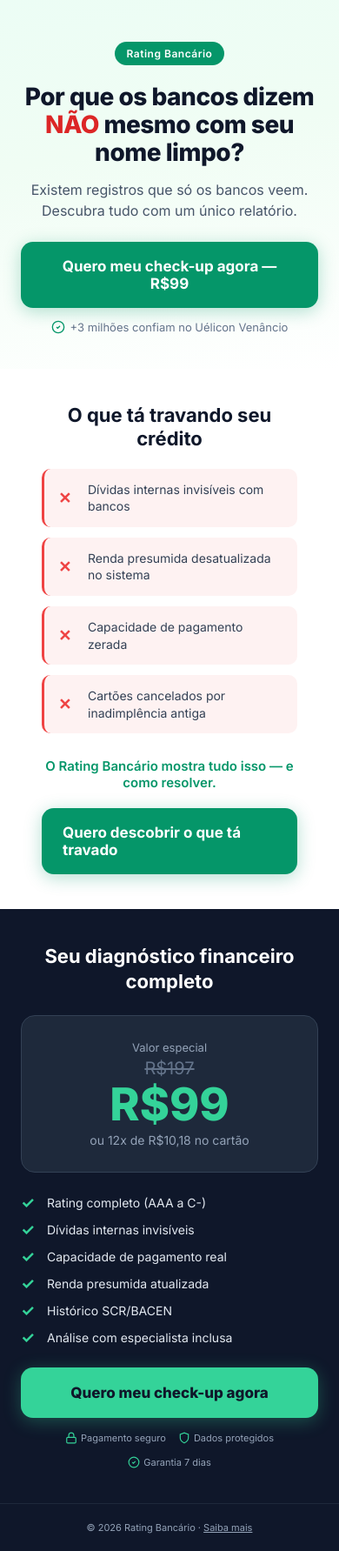
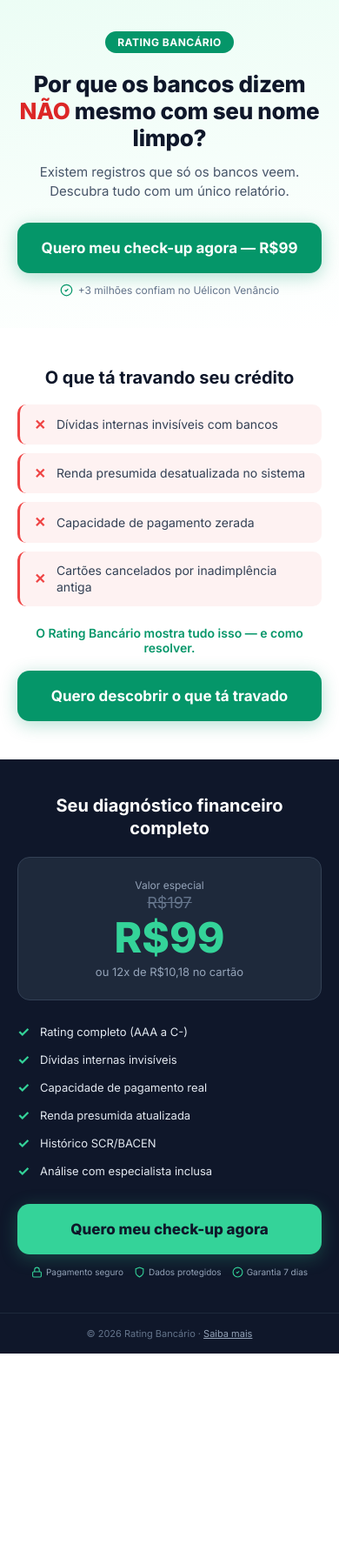
Before and after one commit to sergiolimasks/checkup360, a website: page frontend/oferta/index.html in a window 390 px wide. Shown: the whole page at 87% size. After the commit the page ends 1556 px from the top, so only its background shows below. Drawn offline with Linux system fonts and the light colour scheme.

Commit message:
fix: refazer LP3 /oferta/ 100% mobile-first
Removido container problemático. Todas as seções com section-inner
max-width 420px. Padding, fontes e elementos dimensionados pra mobile.
overflow-x hidden no body. Mesmo padrão das LP1 e LP2 aprovadas.

```diff
--- a/frontend/oferta/index.html
+++ b/frontend/oferta/index.html
@@ -42,70 +42,24 @@
     body {
       background: #fff;
       color: #1a1a19;
+      overflow-x: hidden;
     }
 
-    .container {
-      max-width: 480px;
-      margin: 0 auto;
-      padding: 0 24px;
+    /* === SHARED === */
+    .section {
+      width: 100%;
+      padding: 44px 20px;
     }
 
-    /* === HERO === */
-    .hero {
-      background: linear-gradient(170deg, #ecfdf5 0%, #f0fdf4 40%, #fff 100%);
-      padding: 48px 24px 40px;
-      text-align: center;
-    }
-    .hero .container { padding: 0; }
-
-    .hero .badge {
-      display: inline-flex;
-      align-items: center;
-      gap: 6px;
-      padding: 6px 14px;
-      background: #059669;
-      color: #fff;
-      border-radius: 50px;
-      font-size: 12px;
-      font-weight: 600;
-      letter-spacing: 0.5px;
-      margin-bottom: 20px;
-    }
-
-    .hero h1 {
-      font-size: 28px;
-      font-weight: 800;
-      line-height: 1.15;
-      letter-spacing: -0.5px;
-      color: #0f172a;
-      margin-bottom: 14px;
-      max-width: 380px;
-      margin-left: auto;
-      margin-right: auto;
-    }
-    .hero h1 em {
-      font-style: normal;
-      color: #dc2626;
-    }
-
-    .hero .sub {
-      font-size: 16px;
-      color: #475569;
-      line-height: 1.5;
-      margin-bottom: 24px;
-      max-width: 340px;
-      margin-left: auto;
-      margin-right: auto;
+    .section-inner {
+      max-width: 420px;
+      margin: 0 auto;
     }
 
     .cta-btn {
-      display: flex;
-      align-items: center;
-      justify-content: center;
+      display: block;
       width: 100%;
-      max-width: 400px;
-      margin: 0 auto;
-      padding: 18px 24px;
+      padding: 18px 20px;
       font-size: 17px;
       font-weight: 700;
       color: #fff;
@@ -114,210 +68,227 @@
       border-radius: 14px;
       cursor: pointer;
       text-decoration: none;
+      text-align: center;
       min-height: 58px;
+      line-height: 22px;
       box-shadow: 0 4px 20px rgba(5, 150, 105, 0.3);
-      transition: transform 0.15s ease;
       -webkit-tap-highlight-color: transparent;
     }
-    .cta-btn:active { transform: scale(0.97); }
+    .cta-btn:active { opacity: 0.9; }
 
-    .hero .social-proof {
+    /* === HERO === */
+    .hero {
+      background: linear-gradient(170deg, #ecfdf5 0%, #fff 100%);
+      padding-top: 36px;
+      padding-bottom: 36px;
+      text-align: center;
+    }
+
+    .brand {
+      display: inline-block;
+      font-size: 12px;
+      font-weight: 700;
+      color: #fff;
+      background: #059669;
+      padding: 5px 14px;
+      border-radius: 50px;
+      letter-spacing: 0.5px;
+      text-transform: uppercase;
+      margin-bottom: 20px;
+    }
+
+    .hero h1 {
+      font-size: 26px;
+      font-weight: 800;
+      line-height: 1.2;
+      letter-spacing: -0.3px;
+      color: #0f172a;
+      margin-bottom: 12px;
+    }
+    .hero h1 em {
+      font-style: normal;
+      color: #dc2626;
+    }
+
+    .hero .sub {
+      font-size: 15px;
+      color: #475569;
+      line-height: 1.5;
+      margin-bottom: 24px;
+    }
+
+    .hero .proof {
       display: flex;
       align-items: center;
       justify-content: center;
       gap: 6px;
-      margin-top: 14px;
-      font-size: 13px;
+      margin-top: 12px;
+      font-size: 12px;
       color: #64748b;
     }
-    .hero .social-proof svg {
-      width: 16px;
-      height: 16px;
-      stroke: #059669;
-      fill: none;
-      stroke-width: 2;
+    .hero .proof svg {
+      width: 15px; height: 15px;
+      stroke: #059669; fill: none; stroke-width: 2;
     }
 
     /* === DOR === */
     .pain {
-      padding: 40px 24px;
       background: #fff;
     }
 
     .pain h2 {
-      font-size: 22px;
+      font-size: 20px;
       font-weight: 700;
       text-align: center;
       color: #0f172a;
-      margin-bottom: 20px;
-      line-height: 1.25;
+      margin-bottom: 18px;
+      line-height: 1.3;
     }
 
     .pain-list {
       display: flex;
       flex-direction: column;
-      gap: 12px;
-      margin-bottom: 28px;
+      gap: 10px;
+      margin-bottom: 22px;
     }
 
     .pain-item {
       display: flex;
       align-items: center;
-      gap: 12px;
-      padding: 14px 16px;
+      gap: 10px;
+      padding: 12px 14px;
       background: #fef2f2;
       border-radius: 10px;
       border-left: 3px solid #ef4444;
-    }
-    .pain-item span {
       font-size: 14px;
       color: #334155;
       line-height: 1.4;
     }
     .pain-item .x {
-      font-size: 18px;
       color: #ef4444;
       font-weight: 700;
-      min-width: 22px;
+      font-size: 16px;
+      min-width: 18px;
+      text-align: center;
     }
 
-    .pain .resolve {
+    .resolve {
       text-align: center;
-      font-size: 15px;
+      font-size: 14px;
       font-weight: 600;
       color: #059669;
-      margin-bottom: 20px;
+      margin-bottom: 18px;
     }
 
     /* === OFERTA === */
     .offer {
-      padding: 40px 24px;
       background: #0f172a;
       color: #fff;
       text-align: center;
+      padding-top: 40px;
+      padding-bottom: 40px;
     }
 
     .offer h2 {
-      font-size: 22px;
+      font-size: 20px;
       font-weight: 700;
-      margin-bottom: 24px;
+      margin-bottom: 20px;
       line-height: 1.3;
     }
 
     .offer-card {
       background: #1e293b;
-      border-radius: 16px;
-      padding: 28px 24px;
-      margin-bottom: 24px;
+      border-radius: 14px;
+      padding: 24px 20px;
+      margin-bottom: 20px;
       border: 1px solid #334155;
     }
 
     .offer-card .label {
-      font-size: 13px;
+      font-size: 12px;
       color: #94a3b8;
-      margin-bottom: 4px;
+      margin-bottom: 2px;
     }
-
     .offer-card .price-old {
-      font-size: 20px;
+      font-size: 18px;
       color: #64748b;
       text-decoration: line-through;
-      margin-bottom: 4px;
     }
-
     .offer-card .price-main {
-      font-size: 52px;
+      font-size: 48px;
       font-weight: 800;
       color: #34d399;
-      line-height: 1;
-      margin-bottom: 6px;
+      line-height: 1.1;
+      margin: 4px 0;
     }
-
     .offer-card .installment {
-      font-size: 14px;
+      font-size: 13px;
       color: #94a3b8;
     }
 
-    .offer-includes {
-      display: flex;
-      flex-direction: column;
-      gap: 10px;
-      margin-bottom: 24px;
+    .includes {
       text-align: left;
+      margin-bottom: 22px;
     }
-
-    .offer-includes .item {
+    .includes .item {
       display: flex;
       align-items: center;
-      gap: 10px;
-      font-size: 14px;
+      gap: 8px;
+      font-size: 13px;
       color: #e2e8f0;
+      padding: 6px 0;
     }
-    .offer-includes .check {
+    .includes .item .ck {
       color: #34d399;
-      font-size: 18px;
       font-weight: 700;
-      min-width: 20px;
+      font-size: 16px;
+      min-width: 18px;
     }
 
     .offer .cta-btn {
       background: #34d399;
       color: #0f172a;
       font-weight: 800;
-      box-shadow: 0 4px 20px rgba(52, 211, 153, 0.3);
+      box-shadow: 0 4px 20px rgba(52, 211, 153, 0.25);
     }
 
     .trust-row {
       display: flex;
       justify-content: center;
-      gap: 14px;
+      gap: 12px;
       flex-wrap: wrap;
-      margin-top: 16px;
+      margin-top: 14px;
     }
     .trust-item {
       display: flex;
       align-items: center;
       gap: 4px;
-      font-size: 11px;
+      font-size: 10px;
       color: #94a3b8;
     }
     .trust-item svg {
-      width: 14px;
-      height: 14px;
-      stroke: #34d399;
-      fill: none;
-      stroke-width: 2;
+      width: 13px; height: 13px;
+      stroke: #34d399; fill: none; stroke-width: 2;
     }
 
     /* === FOOTER === */
     .footer {
-      padding: 20px 24px;
+      padding: 16px 20px;
       text-align: center;
       font-size: 11px;
-      color: #94a3b8;
+      color: #64748b;
       background: #0f172a;
       border-top: 1px solid #1e293b;
     }
-    .footer a {
-      color: #94a3b8;
-      text-decoration: underline;
-    }
-
-    /* === DESKTOP === */
-    @media (min-width: 768px) {
-      .hero h1 { font-size: 36px; }
-      .hero { padding: 60px 32px 50px; }
-      .pain, .offer { padding: 50px 32px; }
-      .offer-card .price-main { font-size: 60px; }
-    }
+    .footer a { color: #94a3b8; }
   </style>
 </head>
 <body>
 
   <!-- HERO -->
-  <section class="hero">
-    <div class="container">
-      <span class="badge">Rating Bancário</span>
+  <div class="section hero">
+    <div class="section-inner">
+      <span class="brand">Rating Bancário</span>
 
       <h1>Por que os bancos dizem <em>NÃO</em> mesmo com seu nome limpo?</h1>
 
@@ -327,16 +298,16 @@
         Quero meu check-up agora — R$99
       </a>
 
-      <p class="social-proof">
+      <p class="proof">
         <svg viewBox="0 0 24 24"><path d="M9 12l2 2 4-4"/><circle cx="12" cy="12" r="10"/></svg>
         +3 milhões confiam no Uélicon Venâncio
       </p>
     </div>
-  </section>
+  </div>
 
   <!-- DOR -->
-  <section class="pain">
-    <div class="container">
+  <div class="section pain">
+    <div class="section-inner">
       <h2>O que tá travando seu crédito</h2>
 
       <div class="pain-list">
@@ -364,10 +335,11 @@
         Quero descobrir o que tá travado
       </a>
     </div>
-  </section>
+  </div>
 
   <!-- OFERTA -->
-  <section class="offer">
+  <div class="section offer">
+    <div class="section-inner">
       <h2>Seu diagnóstico financeiro completo</h2>
 
       <div class="offer-card">
@@ -377,13 +349,13 @@
         <p class="installment">ou 12x de R$10,18 no cartão</p>
       </div>
 
-    <div class="offer-includes">
-      <div class="item"><span class="check">✓</span> Rating completo (AAA a C-)</div>
-      <div class="item"><span class="check">✓</span> Dívidas internas invisíveis</div>
-      <div class="item"><span class="check">✓</span> Capacidade de pagamento real</div>
-      <div class="item"><span class="check">✓</span> Renda presumida atualizada</div>
-      <div class="item"><span class="check">✓</span> Histórico SCR/BACEN</div>
-      <div class="item"><span class="check">✓</span> Análise com especialista inclusa</div>
+      <div class="includes">
+        <div class="item"><span class="ck">✓</span> Rating completo (AAA a C-)</div>
+        <div class="item"><span class="ck">✓</span> Dívidas internas invisíveis</div>
+        <div class="item"><span class="ck">✓</span> Capacidade de pagamento real</div>
+        <div class="item"><span class="ck">✓</span> Renda presumida atualizada</div>
+        <div class="item"><span class="ck">✓</span> Histórico SCR/BACEN</div>
+        <div class="item"><span class="ck">✓</span> Análise com especialista inclusa</div>
       </div>
 
       <a href="https://payfast.greenn.com.br/redirect/277455" target="_blank" class="cta-btn cta-track">
@@ -404,36 +376,32 @@
           Garantia 7 dias
         </span>
       </div>
-  </section>
+    </div>
+  </div>
 
-  <footer class="footer">
+  <div class="footer">
     © 2026 Rating Bancário · <a href="/checkupfin/">Saiba mais</a>
-  </footer>
+  </div>
 
   <script>
-  // Tracking
   if(typeof fbq!=='undefined') fbq('track','PageView');
-
   document.querySelectorAll('.cta-track').forEach(function(btn){
     btn.addEventListener('click', function(){
       if(typeof fbq!=='undefined') fbq('track','Lead',{content_name:'Oferta Mobile'});
       if(typeof gtag!=='undefined') gtag('event','generate_lead',{currency:'BRL',value:99.00});
     });
   });
-
-  // Scroll tracking
   (function(){
-    var thresholds=[25,50,75,90], tracked={}, timer=null;
+    var thresholds=[25,50,75,90],tracked={},timer=null;
     window.addEventListener('scroll',function(){
-      if(timer) return;
+      if(timer)return;
       timer=setTimeout(function(){
         timer=null;
         var pct=Math.round((window.scrollY/(document.body.scrollHeight-window.innerHeight))*100);
         thresholds.forEach(function(t){
-          if(pct>=t && !tracked[t]){
-            tracked[t]=true;
-            if(typeof fbq!=='undefined') fbq('trackCustom','ScrollDepth',{percent:t});
-            if(typeof gtag!=='undefined') gtag('event','scroll_depth',{percent_scrolled:t});
+          if(pct>=t&&!tracked[t]){tracked[t]=true;
+            if(typeof fbq!=='undefined')fbq('trackCustom','ScrollDepth',{percent:t});
+            if(typeof gtag!=='undefined')gtag('event','scroll_depth',{percent_scrolled:t});
           }
         });
       },250);
```
Lines whose indentation alone changed are shown as unchanged.
